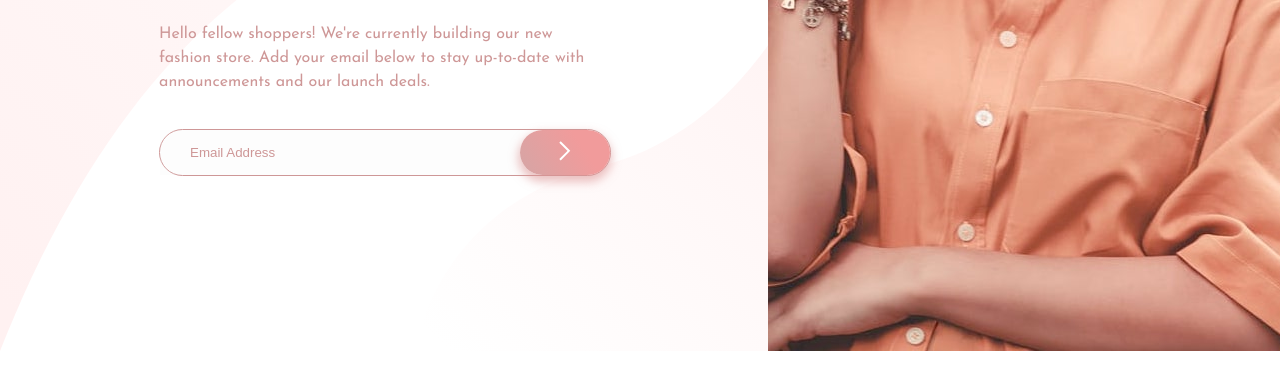
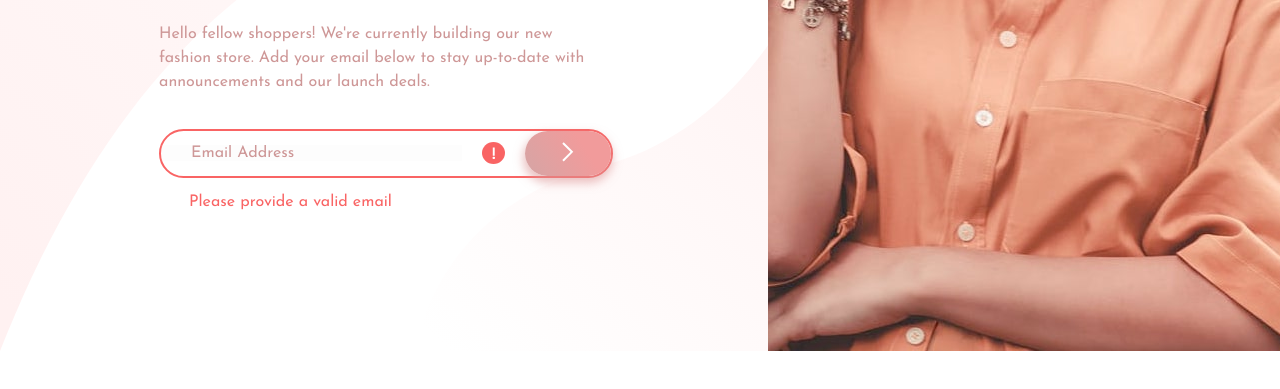
Before and after one commit to AnastasiaGuzenko/base-apparel-coming-soon, a plain HTML site: page index.html in a window 1280 px wide. Both pictures are taken after a click on the button 565 px from the left and 601 px from the top of the page. Shown: the part 449-838 px from the top of the page. Drawn offline with Linux system fonts and the light colour scheme.

Commit message:
add email check

```diff
--- a/index.html
+++ b/index.html
@@ -33,24 +33,34 @@
             Add your email below to stay up-to-date with announcements and our launch deals.</p>
         </div>
         <div class="input-block">
-          <input type="text" placeholder="Email Address" class="input-block__input">
-          <!-- <img src="./images/icon-error.svg" alt=""> -->
-          <button class="input-block__btn">
+          <input
+            type="text"
+            placeholder="Email Address"
+            class="input-block__input"
+          >
+          <img
+            src="./images/icon-error.svg"
+            alt=""
+            class="input-block__eror-icon"
+          >
+          <button
+            class="input-block__btn"
+          >
             <img src="./images/icon-arrow.svg" alt="" class="input-block__icon">
           </button>
         </div>
+        <p class="eror-text">
+          Please provide a valid email
+        </p>
+        <p class="successfully-text">
+          Completed successfully!
+        </p>
       </div>
     </div>
     <div class="picture">
       <img src="./images/hero-desktop.jpg" alt="" class="img">
     </div>
   </div>
-
-  <!-- <footer>
-    <p class="attribution">
-      Challenge by <a href="https://www.frontendmentor.io?ref=challenge" target="_blank">Frontend Mentor</a>.
-      Coded by <a href="#">Your Name Here</a>.
-    </p>
-  </footer> -->
+  <script src="./script.js"></script>
 </body>
 </html>
--- /dev/null
+++ b/script.js
@@ -0,0 +1,25 @@
+let button = document.querySelector('.input-block__btn')
+let input = document.querySelector('.input-block__input')
+let erorIcon = document.querySelector('.input-block__eror-icon');
+let inputBlock = document.querySelector('.input-block');
+let erorText = document.querySelector('.eror-text');
+let successfullyText = document.querySelector('.successfully-text');
+
+button.addEventListener('click', function() {
+  let re = /^(([^<>()\[\]\\.,;:\s@"]+(\.[^<>()\[\]\\.,;:\s@"]+)*)|(".+"))@((\[[0-9]{1,3}\.[0-9]{1,3}\.[0-9]{1,3}\.[0-9]{1,3}\])|(([a-zA-Z\-0-9]+\.)+[a-zA-Z]{2,}))$/;
+  let checkEmail = re.test(String(input.value).toLowerCase());
+
+  if (checkEmail == true) {
+    console.log('t')
+    erorIcon.style.display = "none";
+    inputBlock.style.border = " solid 1px hsl(0, 36%, 70%)";
+    erorText.style.display = "none";
+    successfullyText.style.display = "block";
+    input.value = '';
+  } else {
+    erorIcon.style.display = "block";
+    inputBlock.style.border = "solid 2px #F96464";
+    erorText.style.display = "block";
+    successfullyText.style.display = "none";
+  }
+});
--- a/styles.css
+++ b/styles.css
@@ -58,26 +58,36 @@ body {
   border: solid 1px hsl(0, 36%, 70%);
   height: 45px;
   border-radius: 45px;
-  /* overflow: hidden; */
   display: flex;
   justify-content: center;
+  align-items: center;
 }
 
 .input-block__input {
-  width: 77%;
+  font-family: 'Josefin Sans', sans-serif;
+  width: 70%;
   border: none;
   padding: 0 30px;
   outline: none;
   background-color: rgba(234, 236, 236, 0.1);
-  color: hsl(0, 6%, 24%);;
+  color: hsl(0, 6%, 24%);
+  font-size: 16px;
+  font-weight: 400;
 }
 
 ::-webkit-input-placeholder {
   color:hsl(0, 36%, 70%);
 }
 
+.input-block__eror-icon {
+  width: 5%;
+  padding: 0 20px;
+  display: none;
+}
+
 .input-block__btn {
-  width: 23%;
+  height: 100%;
+  width: 25%;
   margin: 0;
   padding: 0;
   background: linear-gradient(57deg, rgba(213,165,165,1) 0%, rgba(241,155,155,1) 68%);
@@ -85,6 +95,18 @@ body {
   border: none;
   cursor: pointer;
   box-shadow: 0px 5px 10px 2px rgba(219, 148, 148, 0.57);
+}
+
+.eror-text {
+  color: #F96464;
+  padding: 0 30px;
+  display: none;
+}
+
+.successfully-text {
+  color: #3edf54;
+  padding: 0 30px;
+  display: none;
 }
 
 .input-block__icon {
```
